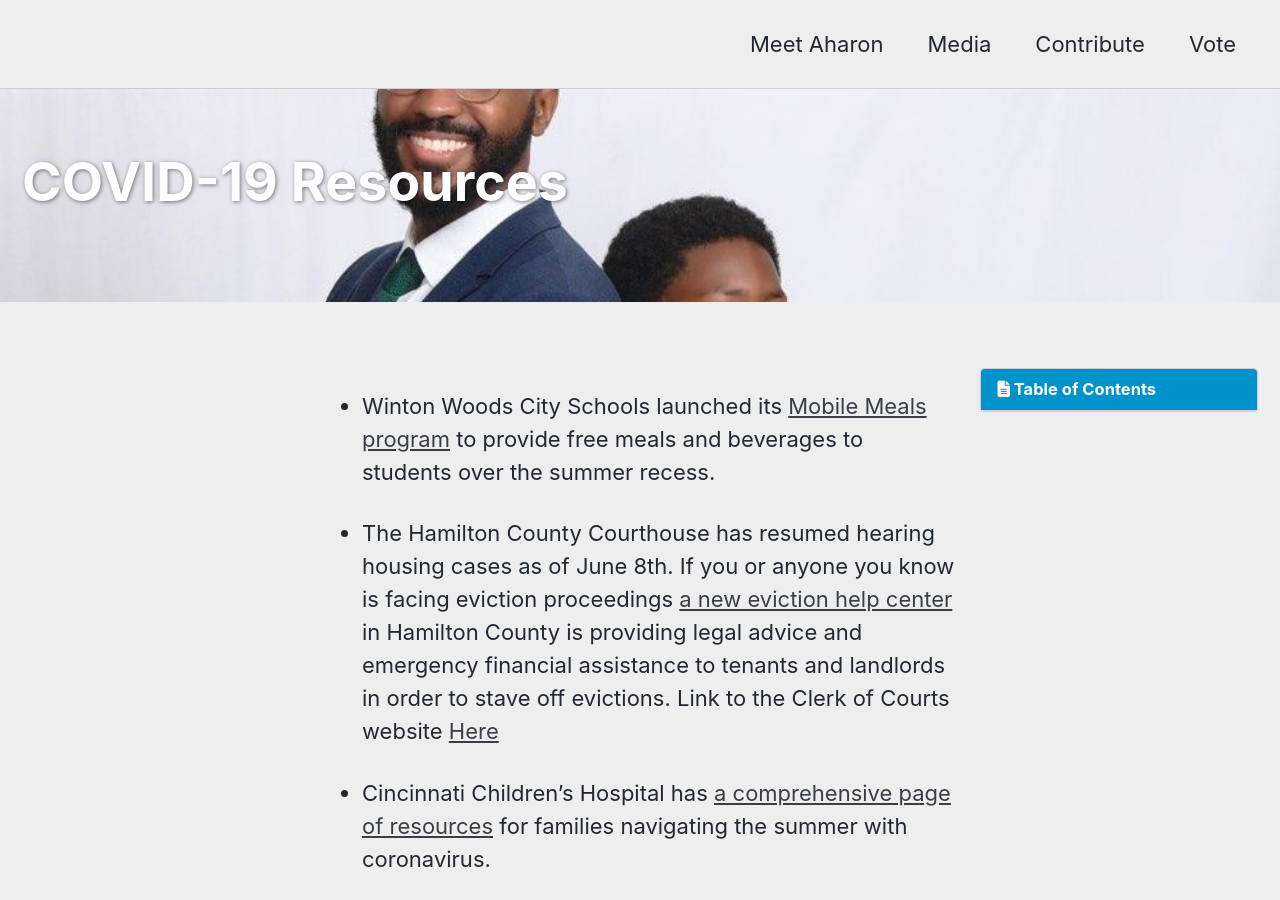
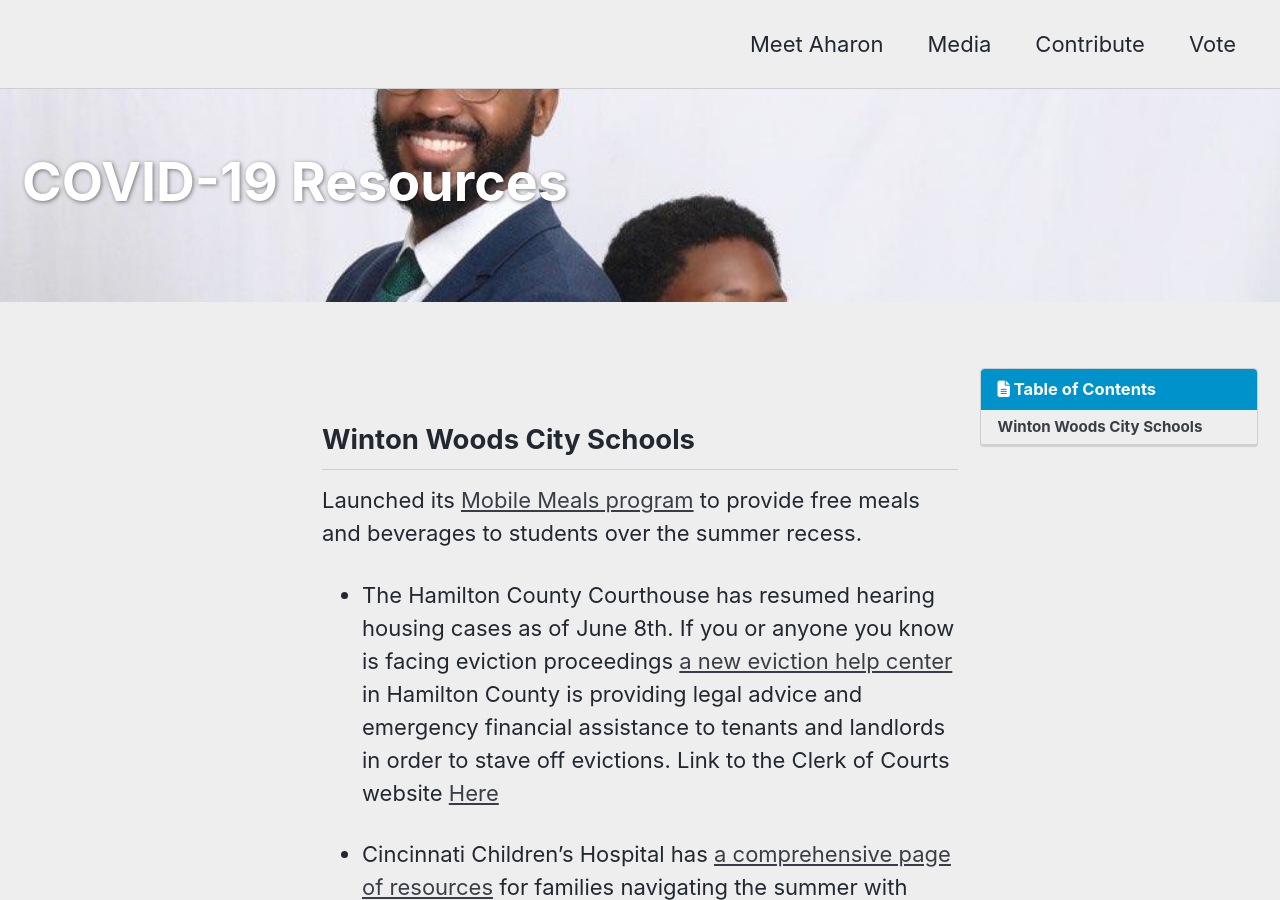
Before and after one commit to aharonbrownforestpark/aharonbrownforestpark.github.io, a Jekyll site: the page built from _pages/covid19-resources.md, in a window 1280 px wide and 900 px high. Built offline with Jekyll 4.4.1, drawn with Linux system fonts in a browser that asks for light colours; cached includes are drawn as plain includes; nearby versions of some CDN libraries.

Commit message:
Update covid19-resources.md

```diff
--- a/_pages/covid19-resources.md
+++ b/_pages/covid19-resources.md
@@ -9,8 +9,8 @@ toc: true
 toc_label: "Table of Contents"
 ---
 
-* Winton Woods City Schools launched its [Mobile Meals program](https://www.wintonwoods.org/Content2/summermeals) to provide free meals and beverages to students
-over the summer recess.
+## Winton Woods City Schools
+Launched its [Mobile Meals program](https://www.wintonwoods.org/Content2/summermeals) to provide free meals and beverages to students over the summer recess.
 
 * The Hamilton County Courthouse has resumed hearing housing cases as of June 8th.
 If you or anyone you know is facing eviction proceedings [a new eviction help center](https://www.wvxu.org/post/evictions-expected-skyrocket-center-aims-help-renters-landlords#stream/0) in Hamilton County is providing
```
